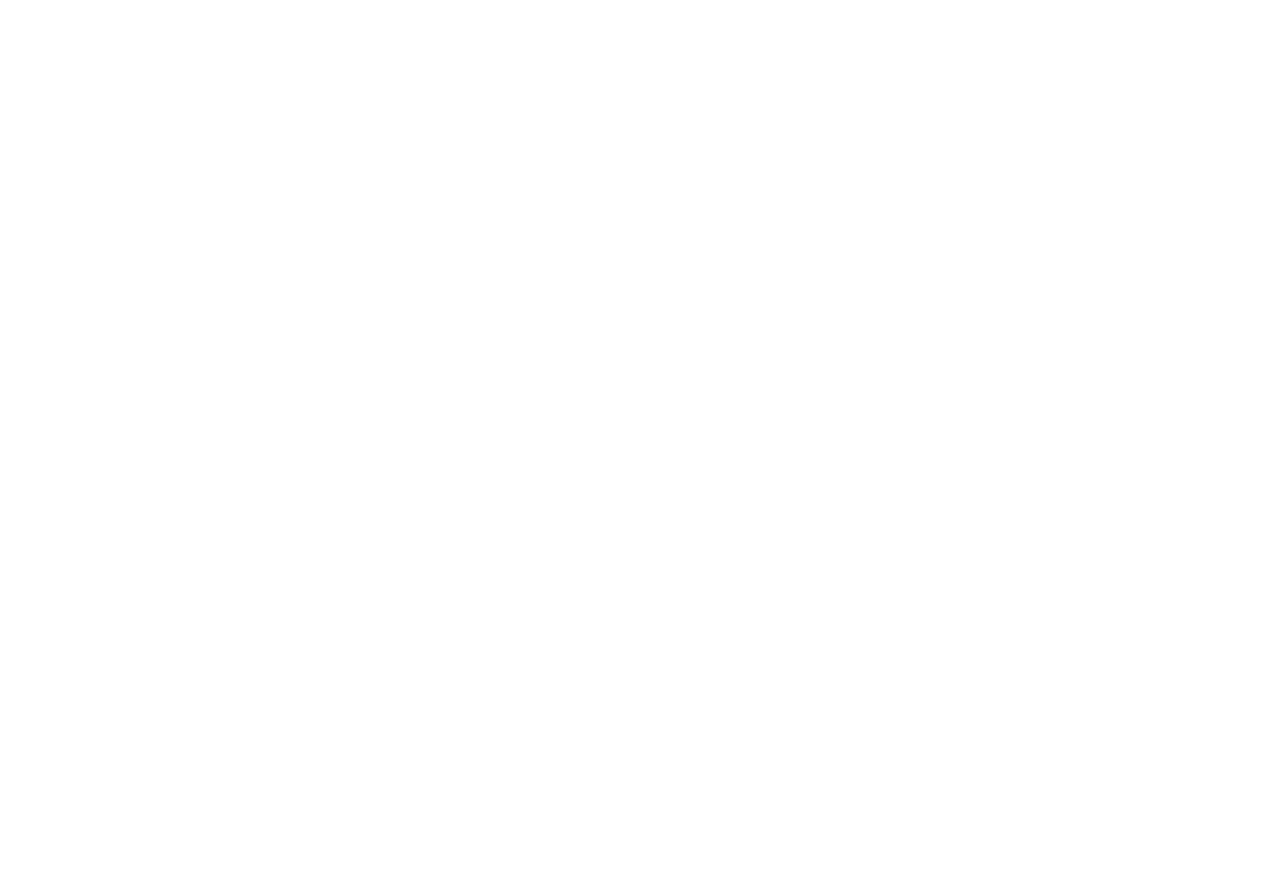
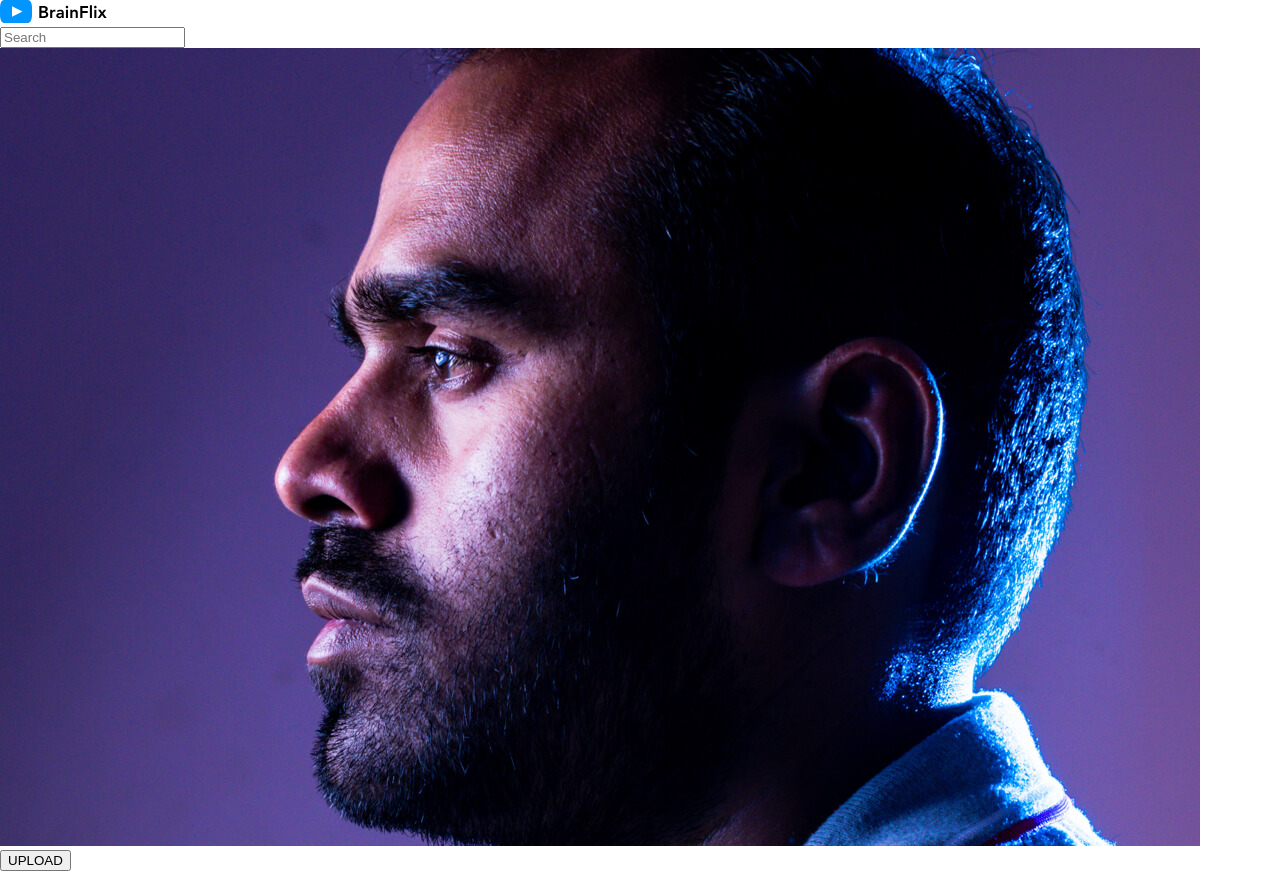
Before and after one commit to alinebellozo/aline-bellozo-brainflix, a React (Create React App) app: page / in a window 1280 px wide. Before the commit the page ends 800 px from the top, so only its background shows below. Built offline with nearby package versions, Linux system fonts and the light colour scheme.

Commit message:
Some code adjustments

```diff
--- a/src/App.js
+++ b/src/App.js
@@ -1,36 +1,27 @@
 import "./App.scss";
+import Header from "./components/header/Header";
+import { useState } from "react";
 
-// built-in imports
-//import { useState } from "react";
-// import getCharacters, { getCharacterDetails } from "./utils/utils";
+// named imports
+import getVideoDetails, { getVideos } from "./components/utils/Utils.js";
 
 // components
-import Header from "./components/header/Header";
 
-// export default function App() {
-//   // const [charId, setCharId] = useState(48);
-//   // const [characters, setCharacters] = useState(getCharacters(charId));
-//   // const [characterDetails, setCharacterDetails] = useState(
-//   //   getCharacterDetails(charId)
-//   // );
 
-//   // const handleClick = (event, characterId) => {
-//   //   event.preventDefault();
-//   //   setCharId(characterId);
-//   //   setCharacters(getCharacters(characterId));
-//   //   setCharacterDetails(getCharacterDetails(characterId));
-//   // };
+ function App() {
+    // Store the ID inside a state to use as the default
+    const [vdeoId, setVdeoId] = useState("84e96018-4022-434e-80bf-000ce4cd12b8");
+    const [videos, setVideos] = useState(getVideos(vdeoId));
+    const [videoDetails, setVideoDetails] = useState(
+    getVideoDetails(vdeoId));
 
-//   // return (
-//   //   <div className="app">
-//   //     <Header />
-//   //     <section className="app__container">
-//   //       <section className="app__container-left">
-//   //         <CharacterDetails character={characterDetails} />
-//   //         <Relatives relatives={characterDetails.relatives} />
-//   //       </section>
-//   //       <SideBar characters={characters} onCharacterClick={handleClick} />
-//   //     </section>
-//   //   </div>
-//   // );
-// }
+
+
+    return (
+        <div className="app">
+            <Header />
+        </div>
+    );
+ }
+console.log("Hello world");
+export default App;
--- a/src/components/header/Header.js
+++ b/src/components/header/Header.js
@@ -1,5 +1,5 @@
 import "./header.scss";
-import Logo from "../../assets/logo/Brainflix-logo.svg";
+import Logo from "../../assets/logo/BrainFlix-logo.svg";
 import Image from "../../assets/images/Mohan-muruge.jpg";
 
 export default function Header() {
--- a/src/components/mainContent/mainContent.scss
+++ /dev/null
@@ -1,2 +0,0 @@
-@use "./components/styles/partials/breakpoints" as *;
-@use "./components/styles/partials/colors" as *;
--- a/src/components/utils/Utils.js
+++ b/src/components/utils/Utils.js
@@ -0,0 +1,20 @@
+import brainFlixVideos from "../../assets/data/videos.json";
+import brainFlixVideoDetails from "../../assets/data/video-details.json";
+
+// functions to retrieve data -> Modules in Node.js
+
+// named export
+
+// provides all videos except the one with id -> videoId
+export const getVideos = (videoId) => {
+  return brainFlixVideos.filter((video) => video.id !== videoId);
+};
+
+const getVideoDetails = (videoId) => {
+  return brainFlixVideoDetails.find(
+    (video) => video.id === videoId
+  );
+};
+
+// default export
+export default getVideoDetails;
--- a/src/index.js
+++ b/src/index.js
@@ -1,11 +1,11 @@
 import React from 'react';
 import ReactDOM from 'react-dom/client';
-// import App from './App';
+import App from './App';
 
 const root = ReactDOM.createRoot(document.getElementById('root'));
 root.render(
   <React.StrictMode>
-    {/* <App /> */}
+    <App />
   </React.StrictMode>
 );
 
```
Also changed, not shown: src/components/mainContent/MainContent.js (deleted, +0 -7 lines).
